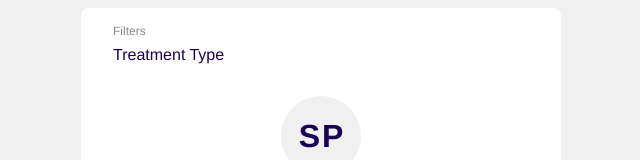
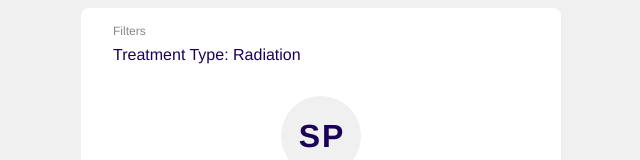
Before and after one commit to dan-knight/OncHx, a React (Create React App) app: page / in a window 1280 px wide. Shown: the top 160 px of the page, without its empty margins (319-959 px from the left). Built offline with nearby package versions, Linux system fonts and the light colour scheme.

Commit message:
Set up dropdown filter component logic

```diff
--- a/src/components/EventFilters.tsx
+++ b/src/components/EventFilters.tsx
@@ -1,15 +1,35 @@
+import { useMemo } from "react";
+import { useGlobalContext } from "../contexts/GlobalContext";
+import TreatmentType from "../types/DB/Config/TreatmentType";
+import DropdownOption from "../types/Form/Dropdown/DropdownOption";
+import { GlobalValues } from "../types/Global";
+import DropdownFilter from "./Filter/DropdownFilter";
+
 interface EventFiltersProps {
+  treatmentTypeFilterValue: number | undefined,
   onTreatmentTypeToggle: (value: number) => void
 }
 
 export default function EventFilters(props: EventFiltersProps) {
+  const { config, treatmentTypeIndex }: GlobalValues = useGlobalContext();
+
+  const treatmentTypeOptions: DropdownOption<number>[] = useMemo(() => (
+    config.treatmentTypes.map((treatmentType: TreatmentType) => (
+      new DropdownOption<number>(treatmentType.id, treatmentType.treatmentName)
+    ))
+  ), [config.treatmentTypes]);
+
   return (
     <div className='filters'>
       <div className="header">
         Filters
       </div>
       <div className="content">
-        <span>Treatment Type</span>
+        <DropdownFilter
+          label='Treatment Type'
+          options={treatmentTypeOptions}
+          displayValue={props.treatmentTypeFilterValue !== undefined ? treatmentTypeIndex(props.treatmentTypeFilterValue)?.treatmentName : ''}
+        />
       </div>
     </div>
   );
--- a/src/components/EventLog.tsx
+++ b/src/components/EventLog.tsx
@@ -29,7 +29,7 @@ export default function EventLog(props: EventLogProps) {
   //   toggleTreatmentTypeFilters,
   //   setTreatmentTypeFilters
   // ] = useSetToggle<number>();
-  const [treatmentTypeFilter, setTreatmentTypeFilter] = useState<number | undefined>(undefined);
+  const [treatmentTypeFilter, setTreatmentTypeFilter] = useState<number | undefined>(1);
 
   const patient: Patient | undefined = user !== undefined ? patients[user] : undefined;
 
@@ -79,7 +79,10 @@ export default function EventLog(props: EventLogProps) {
 
   return (
     <React.Fragment>
-      <EventFilters onTreatmentTypeToggle={setTreatmentTypeFilter} />
+      <EventFilters
+        treatmentTypeFilterValue={treatmentTypeFilter}
+        onTreatmentTypeToggle={setTreatmentTypeFilter}
+      />
       {patient !== undefined ? <PatientInfo patient={patient} /> : undefined}
       <div className='event-log'>
         <Link to='/add'>
--- /dev/null
+++ b/src/components/Filter/DropdownFilter.tsx
@@ -0,0 +1,13 @@
+import DropdownOption from "../../types/Form/Dropdown/DropdownOption";
+
+interface DropdownFilterProps<T extends number | string> {
+  label: string,
+  options: DropdownOption<T>[],
+  displayValue?: string
+}
+
+export default function DropdownFilter<T extends number | string>(props: DropdownFilterProps<T>) {
+  return (
+    <span>{props.label}{props.displayValue ? `: ${props.displayValue}` : ''}</span>
+  );
+}
```
